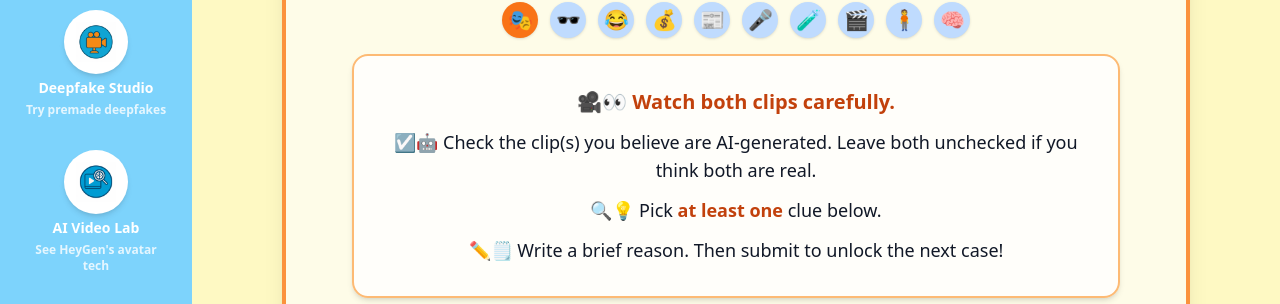
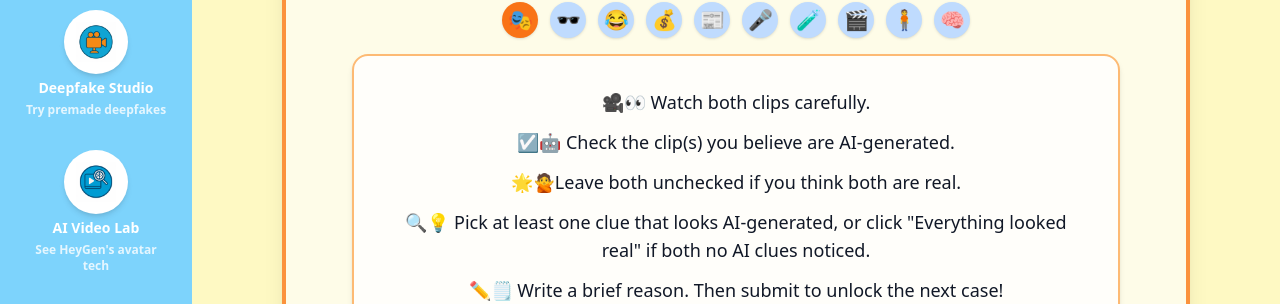
Before and after one commit to NicoletMK/deeplearn-frontend, a React (Vite) app: page / in a window 1280 px wide. Both pictures are taken after typing "Sample", "Sample", "Sample", "Sample" into the empty fields and a click on the button "🚀 Get Started". Shown: the part 222-526 px from the top of the page. Built offline with nearby package versions, Linux system fonts and the light colour scheme; no server answers.

Commit message:
Updated UI

```diff
--- a/src/components/DetectiveMode.jsx
+++ b/src/components/DetectiveMode.jsx
@@ -254,7 +254,11 @@ export default function DetectiveMode({ videoPairs, session = "pre", onComplete
       <div className="bg-yellow-50 border-4 border-orange-400 rounded-2xl shadow-xl w-full max-w-6xl p-6 md:p-10 text-center">
         {/* Header + progress */}
         <div className="flex items-center justify-between mb-3">
-          <h1 className="text-3xl md:text-4xl font-extrabold text-orange-600">{sessionTitle}</h1>
+          <div className="flex justify-center">
+            <h1 className="text-3xl md:text-4xl font-extrabold text-orange-600">
+              {sessionTitle}
+            </h1>
+          </div>
           <div className="text-sm font-semibold text-orange-700">
             {Math.min(currentIndex + (submitted ? 1 : 0), total)}/{total} done
           </div>
@@ -291,14 +295,17 @@ export default function DetectiveMode({ videoPairs, session = "pre", onComplete
         {/* Centered, easy-to-read instructions with emojis */}
         <div className="max-w-3xl mx-auto">
           <div className="bg-white/80 border-2 border-orange-300 rounded-2xl p-6 md:p-8 text-gray-900 text-center shadow-md">
-            <p className="text-xl font-bold text-orange-700 mb-3">
+            <p className="text-base md:text-lg leading-relaxed mb-3">
               🎥👀 Watch both clips carefully.
             </p>
             <p className="text-base md:text-lg leading-relaxed mb-3">
-              ☑️🤖 Check the clip(s) you believe are AI-generated. Leave both unchecked if you think both are real.
+              ☑️🤖 Check the clip(s) you believe are AI-generated.
+            </p>
+                        <p className="text-base md:text-lg leading-relaxed mb-3">
+              🌟🙅Leave both unchecked if you think both are real.
             </p>
             <p className="text-base md:text-lg leading-relaxed mb-3">
-              🔍💡 Pick <span className="font-semibold text-orange-700">at least one</span> clue below.
+              🔍💡 Pick at least one clue that looks AI-generated, or click "Everything looked real" if both no AI clues noticed.
             </p>
             <p className="text-base md:text-lg leading-relaxed">
               ✏️🗒️ Write a brief reason. Then submit to unlock the next case!
```
